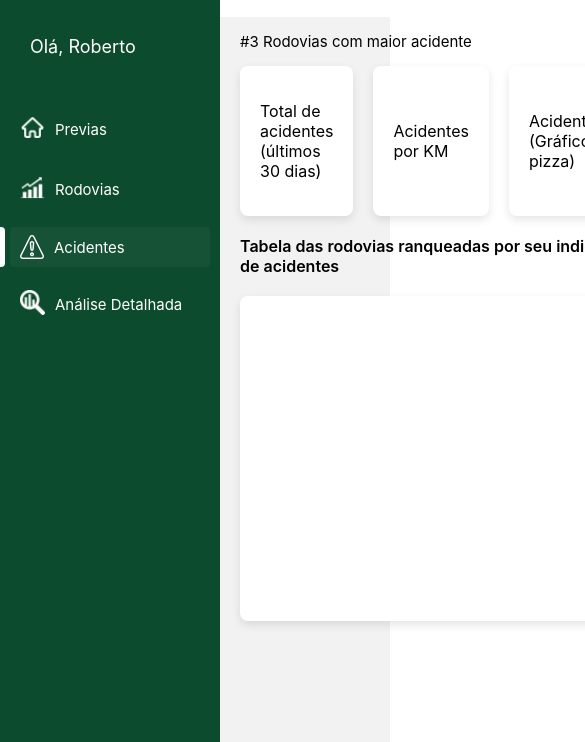
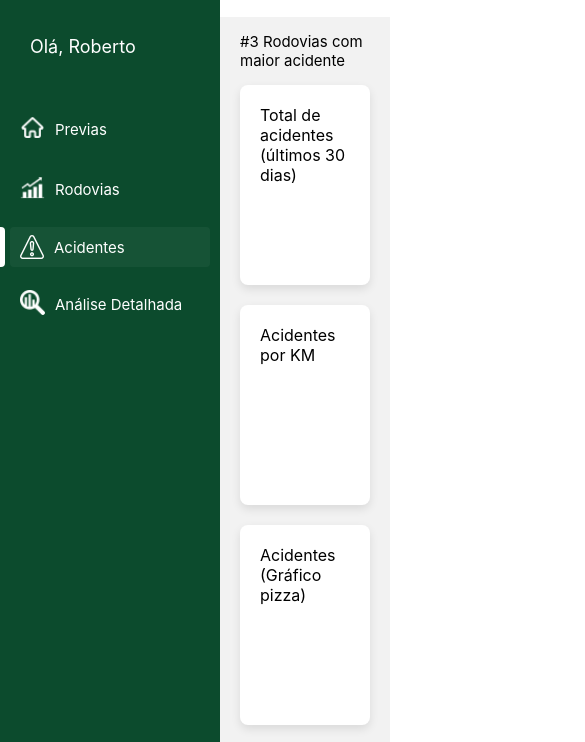
Before and after one commit to Lucas-tdo/Way-Safe, a plain HTML site: page Site/acidentes.html in a window 390 px wide. Shown: the part 53-795 px from the top of the page, 585 px wide, since content can reach past the window. Drawn offline with Linux system fonts and the light colour scheme.

Commit message:
acidentes

```diff
--- a/Site/css/acidentes.css
+++ b/Site/css/acidentes.css
@@ -74,12 +74,12 @@ body {
 .cards-acidentes .card {
   display: flex;
   flex-direction: column;
-  justify-content: center;
+  justify-content: flex-start;
   gap: 10px;
   background: #fff;
   padding: 20px;
   border-radius: 8px;
-  min-height: 150px;
+  min-height: 200px;
   box-shadow: 0 4px 10px rgba(0, 0, 0, 0.1);
   transition: all 0.3s ease;
 }
@@ -102,3 +102,21 @@ body {
 .tipo {
   font-weight: 600;
 }
+
+
+@media  (max-width: 900px) {
+  .cards-acidentes{
+    display: flex;
+    flex-direction: column;
+
+  }
+
+}
+
+@media  (max-width: 500px) {
+
+  .tipo {
+    font-size: 12px;
+  }
+
+}
```
